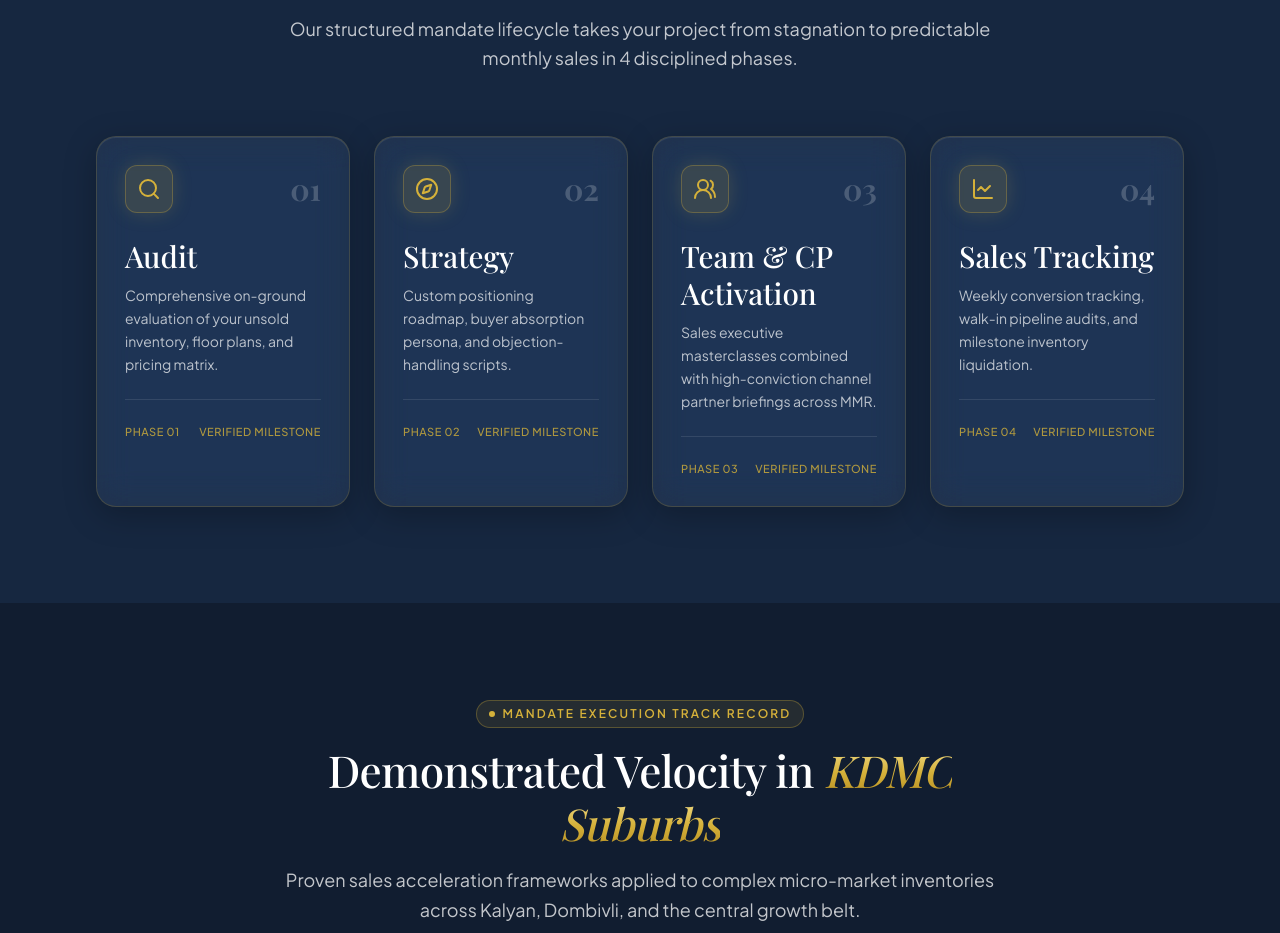
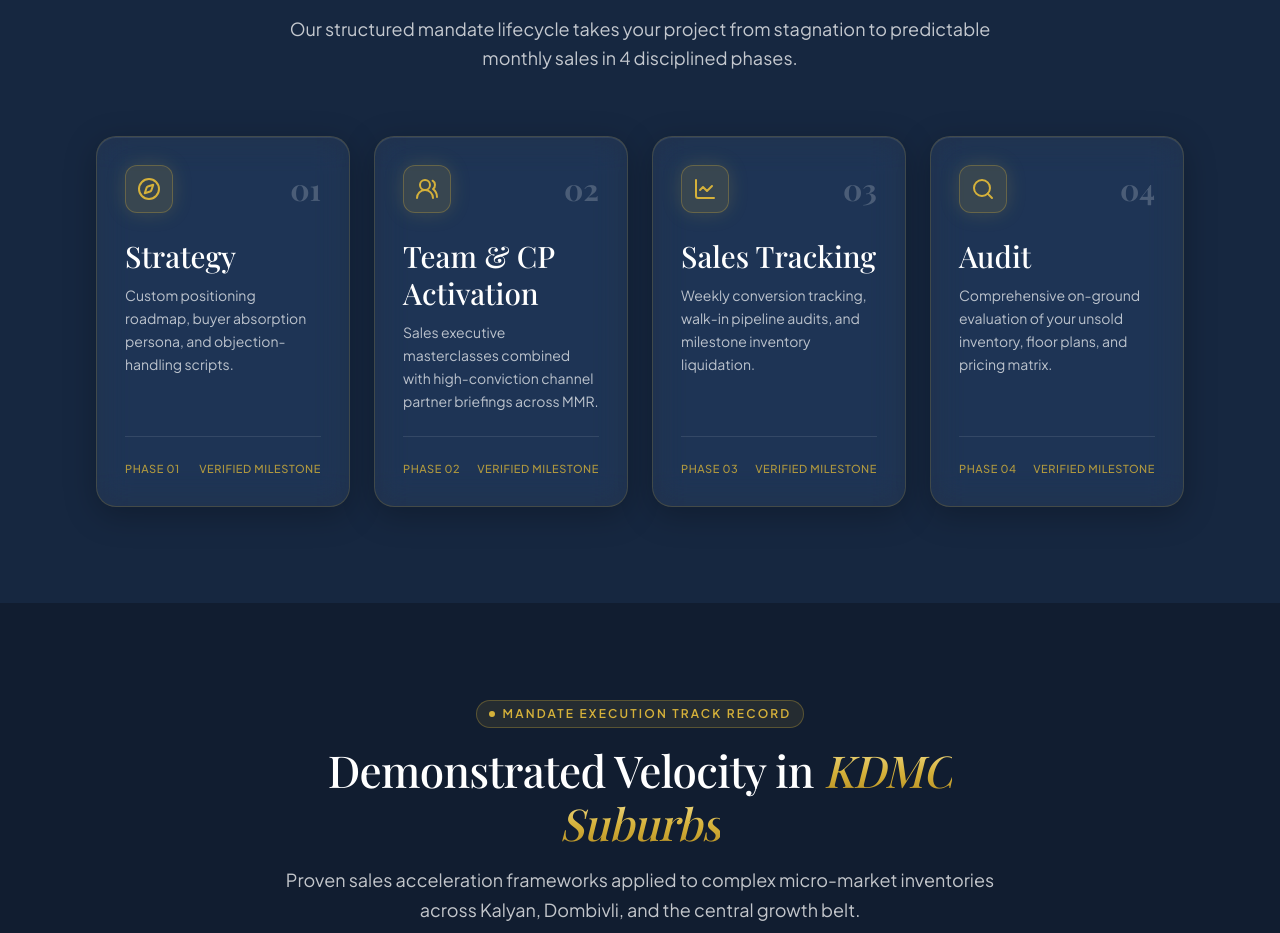
Before and after one commit to tridentpropstrategy/Trident-propstrategy-website-, a Next.js app: page / in a window 1280 px wide. Shown: the part 6180-7113 px from the top of the page. Built offline with nearby package versions, Linux system fonts and the light colour scheme.

Commit message:
fixed the how it words cards

```diff
--- a/src/components/sections/HowItWorks.tsx
+++ b/src/components/sections/HowItWorks.tsx
@@ -10,31 +10,31 @@ export function HowItWorks() {
   const steps = [
     {
       number: "01",
-      icon: Search,
-      title: "Audit",
-      description:
-        "Comprehensive on-ground evaluation of your unsold inventory, floor plans, and pricing matrix.",
-    },
-    {
-      number: "02",
       icon: Compass,
       title: "Strategy",
       description:
         "Custom positioning roadmap, buyer absorption persona, and objection-handling scripts.",
     },
     {
-      number: "03",
+      number: "02",
       icon: Users2,
       title: "Team & CP Activation",
       description:
         "Sales executive masterclasses combined with high-conviction channel partner briefings across MMR.",
     },
     {
-      number: "04",
+      number: "03",
       icon: LineChart,
       title: "Sales Tracking",
       description:
         "Weekly conversion tracking, walk-in pipeline audits, and milestone inventory liquidation.",
+    },
+    {
+      number: "04",
+      icon: Search,
+      title: "Audit",
+      description:
+        "Comprehensive on-ground evaluation of your unsold inventory, floor plans, and pricing matrix.",
     },
   ];
 
@@ -55,9 +55,12 @@ export function HowItWorks() {
           {steps.map((step, idx) => {
             const Icon = step.icon;
             return (
-                <RevealItem key={idx}>
-                  <GlassCard className="p-6 md:p-7 flex flex-col justify-between h-full border-white/10 hover:border-[#d5b13a]/50">
-                    <div>
+              <RevealItem key={idx} className="h-full">
+                <GlassCard className="h-full border-white/10 hover:border-[#d5b13a]/50">
+                  {/* This wrapper owns the padding and the full-height flex column */}
+                  <div className="flex flex-col h-full p-6 md:p-7">
+                    {/* Content grows to fill, pushing the footer to the bottom */}
+                    <div className="flex-1">
                       {/* Step Header */}
                       <div className="flex items-center justify-between mb-6">
                         <div className="w-12 h-12 rounded-xl bg-[#d5b13a]/15 border border-[#d5b13a]/30 flex items-center justify-center text-[#d5b13a] shadow-[0_0_20px_rgba(213,177,58,0.18)]">
@@ -77,9 +80,11 @@ export function HowItWorks() {
                       </p>
                     </div>
 
+                    {/* Footer: always pinned to the bottom */}
                     <div className="pt-6 mt-6 border-t border-white/10 flex items-center justify-between text-[11px] text-[#d5b13a]/80 font-medium uppercase tracking-wider">
                       <span>Phase {step.number}</span>
                       <span>Verified Milestone</span>
+                    </div>
                   </div>
                 </GlassCard>
               </RevealItem>
```
Lines whose indentation alone changed are shown as unchanged.
